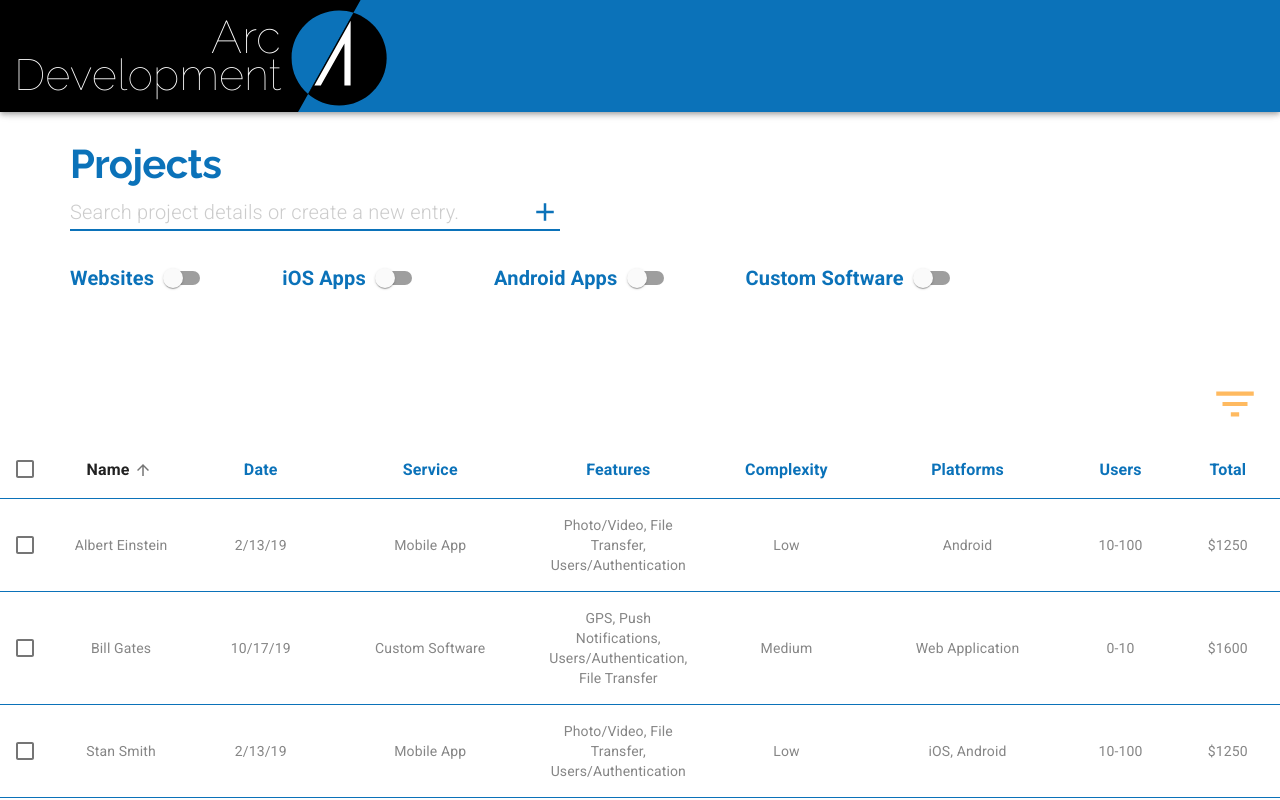
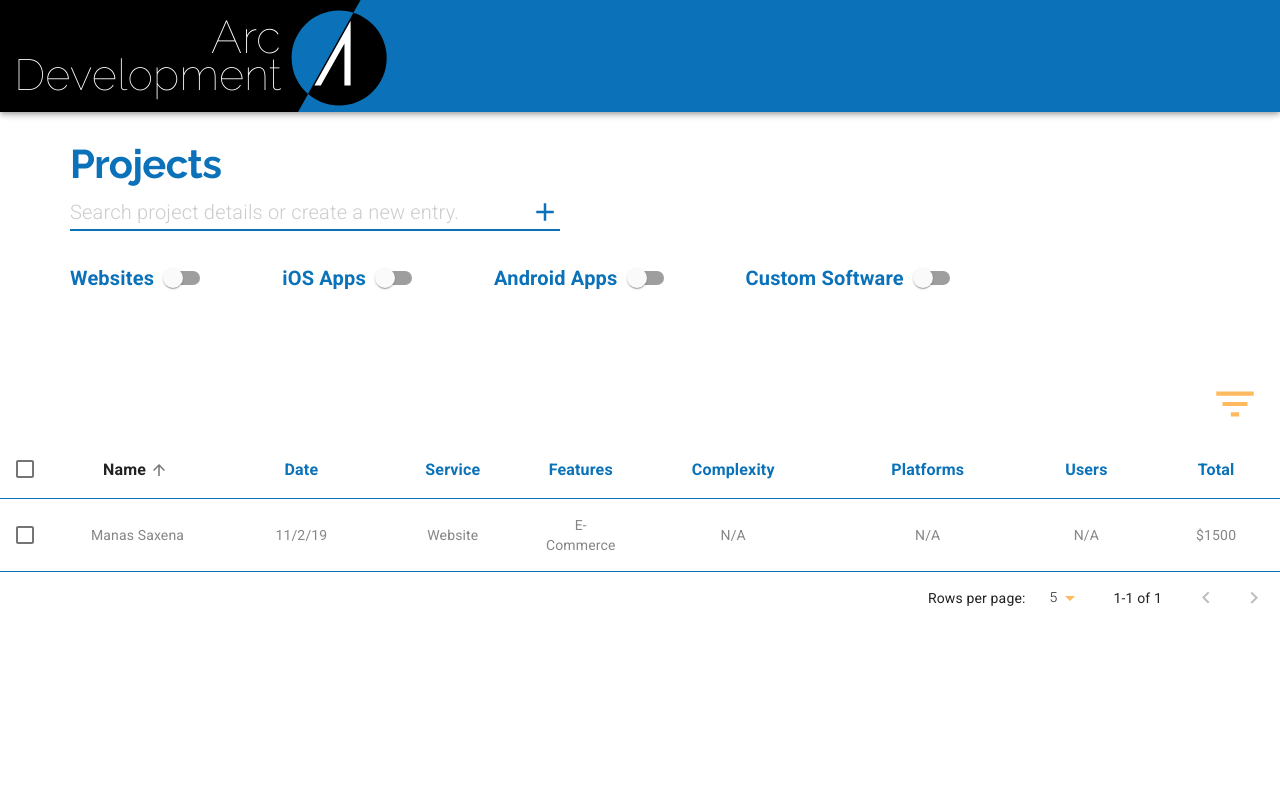
Before and after one commit to saxenamanas/Project-Manager, a Next.js app: page / in a window 1280 px wide. Shown: the top 800 px of the page. Built offline with nearby package versions, Linux system fonts and the light colour scheme.

Commit message:
Removed dummy data and added title

```diff
--- a/pages/_app.js
+++ b/pages/_app.js
@@ -22,7 +22,7 @@ export default function MyApp(props) {
   return (
     <React.Fragment>
       <Head>
-        <title>My page</title>
+        <title>Project Manager</title>
         <meta name="viewport" content="minimum-scale=1, initial-scale=1, width=device-width" />
       </Head>
       <ThemeProvider theme={theme}>
--- a/pages/index.js
+++ b/pages/index.js
@@ -80,7 +80,7 @@ export default function ProjectManager() {
   const theme = useTheme();
   const [rows, setRows] = useState([
     createData(
-      "Zachary Reece",
+      "Manas Saxena",
       "11/2/19",
       "Website",
       "E-Commerce",
@@ -90,50 +90,7 @@ export default function ProjectManager() {
       "$1500",
       true
     ),
-    createData(
-      "Bill Gates",
-      "10/17/19",
-      "Custom Software",
-      "GPS, Push Notifications, Users/Authentication, File Transfer",
-      "Medium",
-      "Web Application",
-      "0-10",
-      "$1600",
-      true
-    ),
-    createData(
-      "Steve Jobs",
-      "2/13/19",
-      "Custom Software",
-      "Photo/Video, File Transfer, Users/Authentication",
-      "Low",
-      "Web Application",
-      "10-100",
-      "$1250",
-      true
-    ),
-    createData(
-      "Stan Smith",
-      "2/13/19",
-      "Mobile App",
-      "Photo/Video, File Transfer, Users/Authentication",
-      "Low",
-      "iOS, Android",
-      "10-100",
-      "$1250",
-      true
-    ),
-    createData(
-      "Albert Einstein",
-      "2/13/19",
-      "Mobile App",
-      "Photo/Video, File Transfer, Users/Authentication",
-      "Low",
-      "Android",
-      "10-100",
-      "$1250",
-      true
-    )
+
   ]);
 
   const platformOptions = ["Web", "iOS", "Android"];
```
